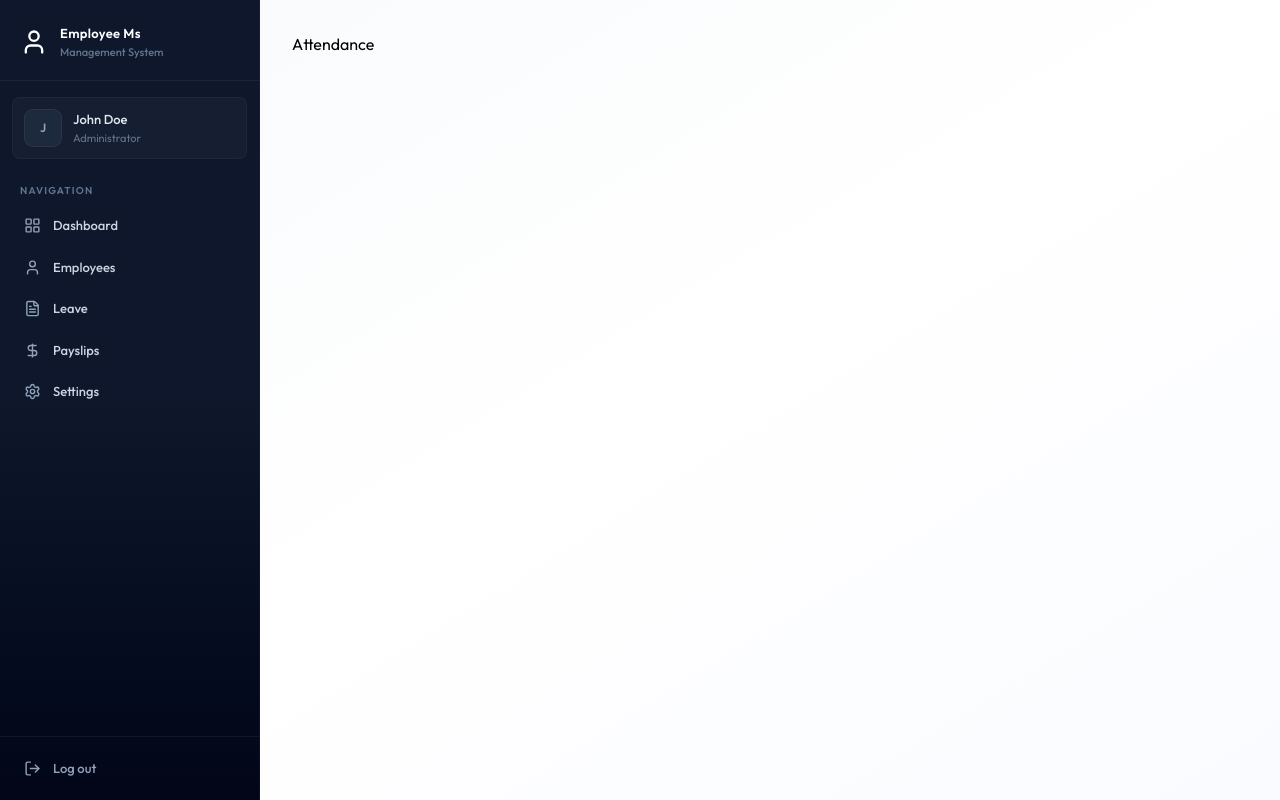
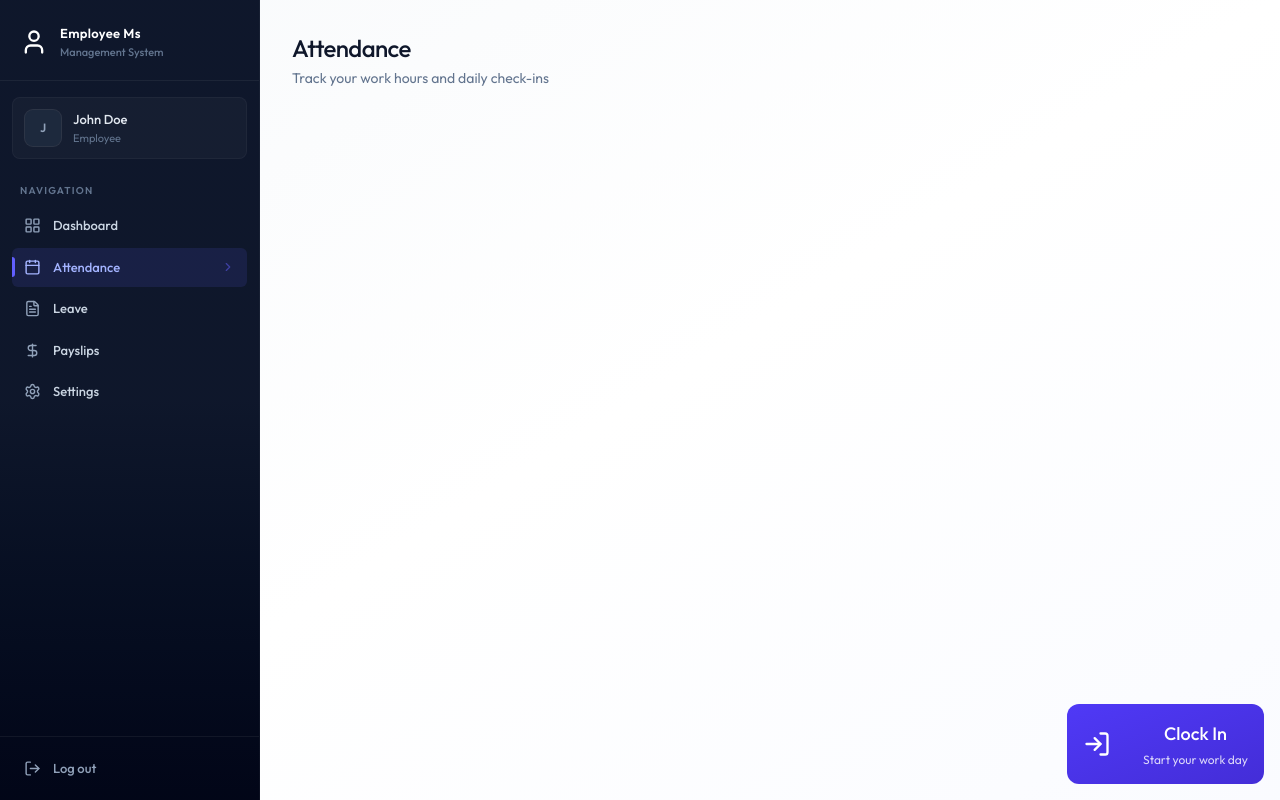
Before and after one commit to sheaf-hassan/employee_management_system, a React (Vite) app in the folder client/: page /attendance in a window 1280 px wide. Built offline with nearby package versions, Linux system fonts and the light colour scheme.

Commit message:
create the check_in_button and mount it to the attendance page

```diff
--- a/client/src/components/Sidebar.jsx
+++ b/client/src/components/Sidebar.jsx
@@ -17,7 +17,7 @@
     setMobileOpen(false);
   }, [pathname]);
 
-  const role = "ADMIN" || "EMPLOYEE";
+  const role = "" || "EMPLOYEE";
   const navItems = [
     {name: "Dashboard", href: "/dashboard", icon: LayoutGridIcon},
     role === "ADMIN" ?
--- /dev/null
+++ b/client/src/components/attendance/AttendanceHistory.jsx
@@ -0,0 +1,8 @@
+
+const AttendanceHistory = () => {
+  return (
+    <div>AttendanceHistory</div>
+  )
+}
+
+export default AttendanceHistory
--- /dev/null
+++ b/client/src/components/attendance/AttendanceStats.jsx
@@ -0,0 +1,8 @@
+
+const AttendanceStats = () => {
+  return (
+    <div>AttendanceStats</div>
+  )
+}
+
+export default AttendanceStats
--- /dev/null
+++ b/client/src/components/attendance/CheckInButton.jsx
@@ -0,0 +1,41 @@
+import { Loader2Icon, LogInIcon, LogOutIcon } from "lucide-react";
+import { useState } from "react"
+
+const CheckInButton = ({todayRecord, onAction}) => {
+
+    const [loading, setLoading] = useState(false);
+
+    const handleAttendance = async () => {
+        setLoading(true)
+        setTimeout(()=>{
+            setLoading(false)
+            onAction()
+        },1000)
+    };
+
+    if(todayRecord?.checkOut){
+        return(
+            <div className="flex flex-col items-center justify-center p-8 bg-slate-50 rounded-2xl border border-slate-200">
+                <h3 className="text-lg font-bold text-slate-900">Work Day Completed</h3>
+                <p className="text-slate-500 text-sm mt-1">Great job! See you tomorrow</p>
+            </div>
+        )
+    }
+
+    const isCheckedIn = !!todayRecord?.isCheckedIn;
+
+  return (
+    <div className="absolute bottom-4 right-4 flex flex-col z-1">
+        <button onClick={handleAttendance} disabled={loading} className={`w-full max-w-xs flex justify-between items-center gap-8 p-4 rounded-xl bg-linear-to-br text-white ${isCheckedIn ? "from-slate-700 to-slate-900" : "from-indigo-600 to-indigo-700"}`}>
+            {loading ? <Loader2Icon className="size-7 animate-spin"/> : isCheckedIn ? <LogOutIcon className="size-7"/> : <LogInIcon className="size-7"/>}
+
+            <div className="relative flex flex-col items-center text-center">
+                <h2 className="text-lg font-medium mb-1">{loading ? "Processing..." : isCheckedIn ? "Clock Out" : "Clock In"}</h2>
+                <p className="text-xs opacity-80">{isCheckedIn ? "Click to end your shift" : "Start your work day"}</p>
+            </div>
+        </button>
+    </div>
+  )
+}
+
+export default CheckInButton
--- a/client/src/pages/Attendance.jsx
+++ b/client/src/pages/Attendance.jsx
@@ -1,6 +1,7 @@
 import { useCallback, useEffect, useState } from "react"
 import { dummyAttendanceData } from "../assets/assets";
 import Loading from "../components/Loading"
+import CheckInButton from "../components/attendance/CheckInButton";
 
 const Attendance = () => {
 
@@ -26,7 +27,22 @@
   const todayRecord = history.find((r)=> new Date(r.date).toDateString() === toady.toDateString());
 
   return (
-    <div>Attendance</div>
+    <div className="animate-fade-in">
+      <div className="page-header">
+        <h2 className="page-title">Attendance</h2>
+        <p className="page-subtitle">Track your work hours and daily check-ins</p>
+      </div>
+
+      {isDeleted ? (
+        <div className="mb-8 p-6 bg-rose-50 border border-rose-200 rounded-2xl text-center">
+          <p className="text-rose-600">You can no longer clock in or out because your employee records have been marked as deleted.</p>
+        </div>
+      ) : (
+        <div className="mb-8">
+          <CheckInButton todayRecord={todayRecord} onAction={fetchData}/>
+        </div>
+      )}
+    </div>
   )
 }
 
```
